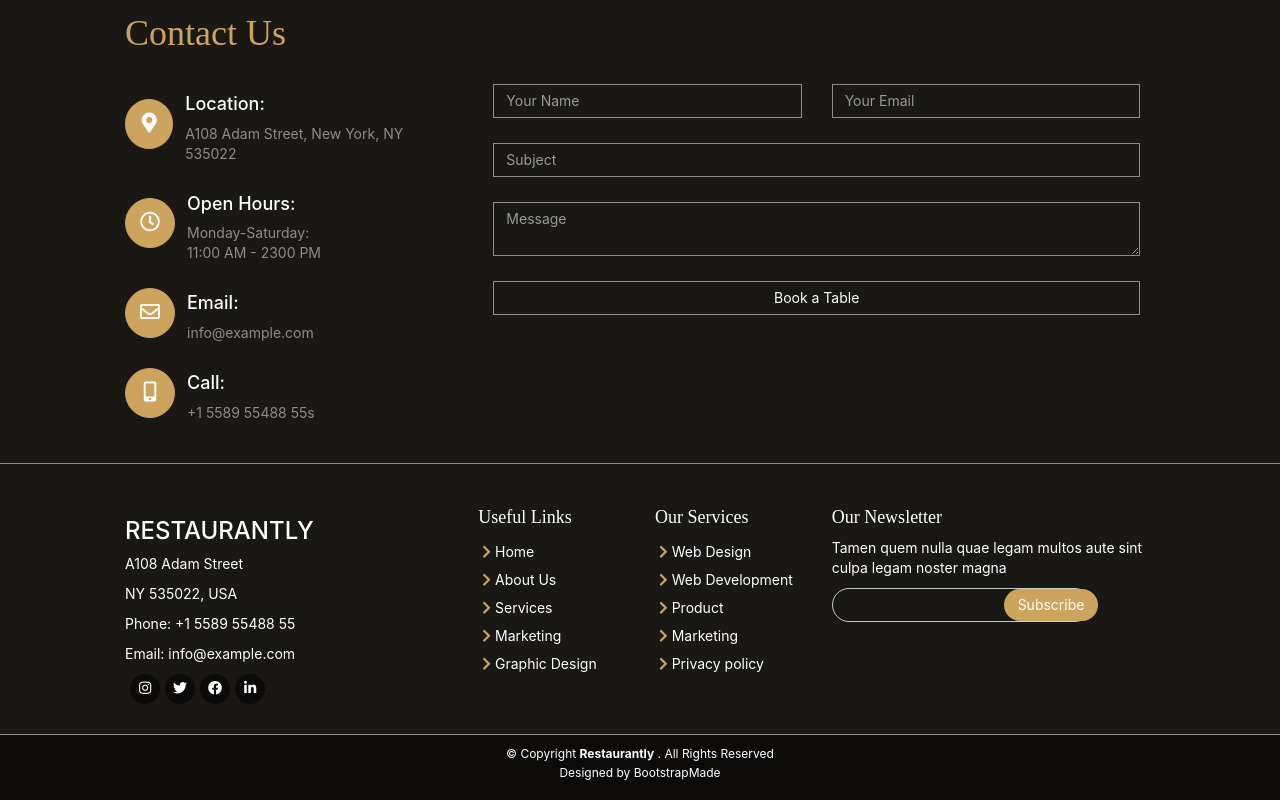
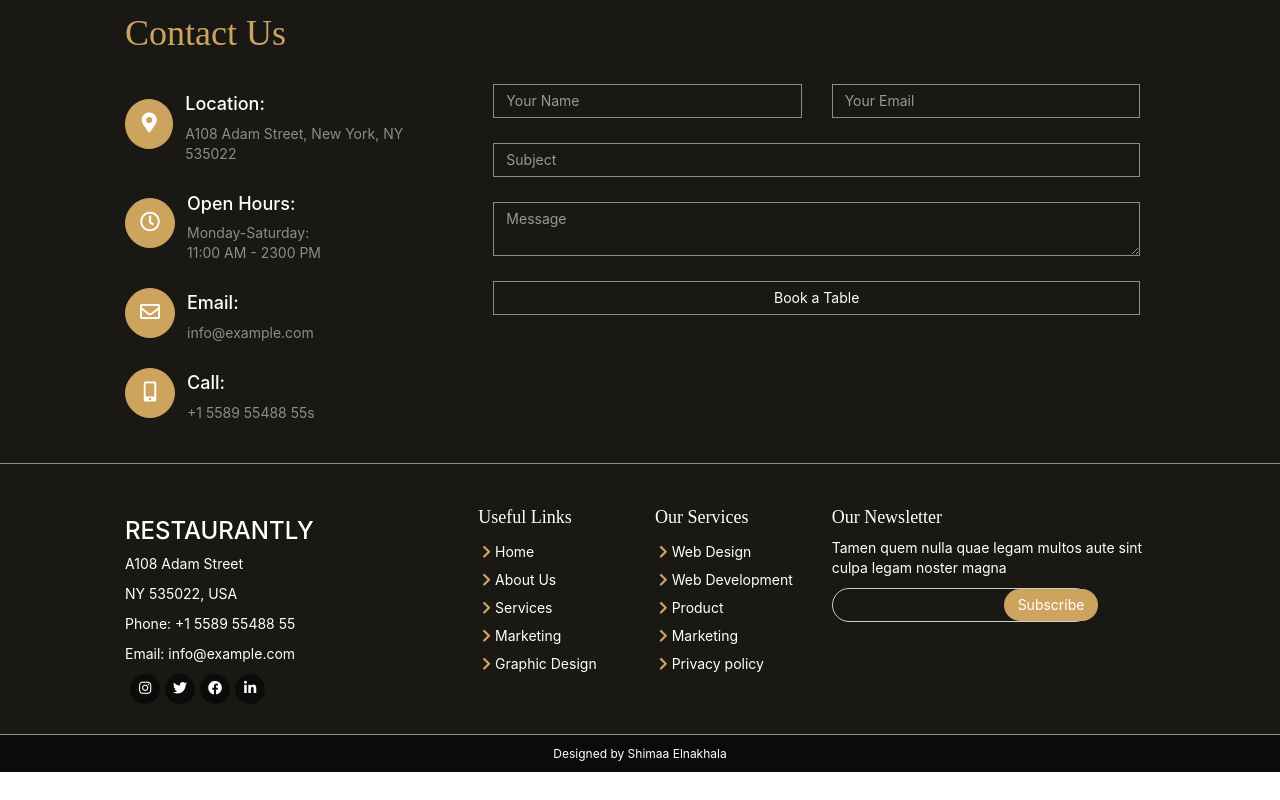
Before and after one commit to shimaaelnakhala/restaurant, a plain HTML site: page index.html in a window 1280 px wide. Shown: the part 5601-6401 px from the top of the page. After the commit the page ends 6373 px from the top, so only its background shows below. Drawn offline with Linux system fonts and the light colour scheme.

Commit message:
index.html

```diff
--- a/index.html
+++ b/index.html
@@ -917,8 +917,8 @@
     <!-- end section address -->
     <!-- start footer -->
 <footer class="text-center">
- <p>© Copyright <strong>Restaurantly</strong> . All Rights Reserved</p>
-    <p>Designed by BootstrapMade
+
+    <p>Designed by Shimaa Elnakhala
     </p>
 
 </footer>
```
